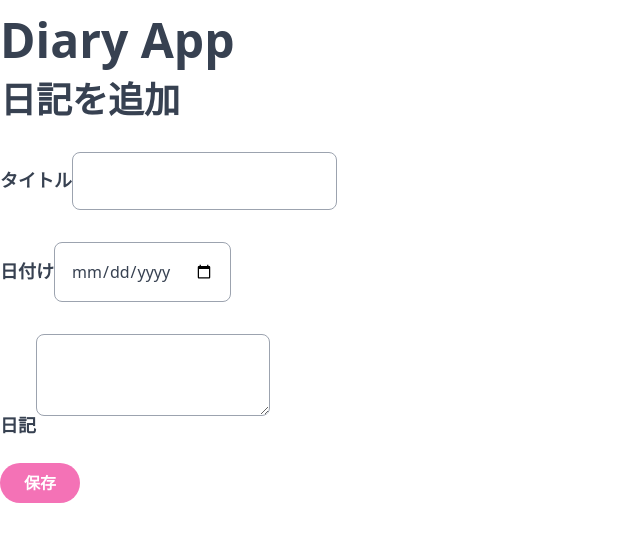
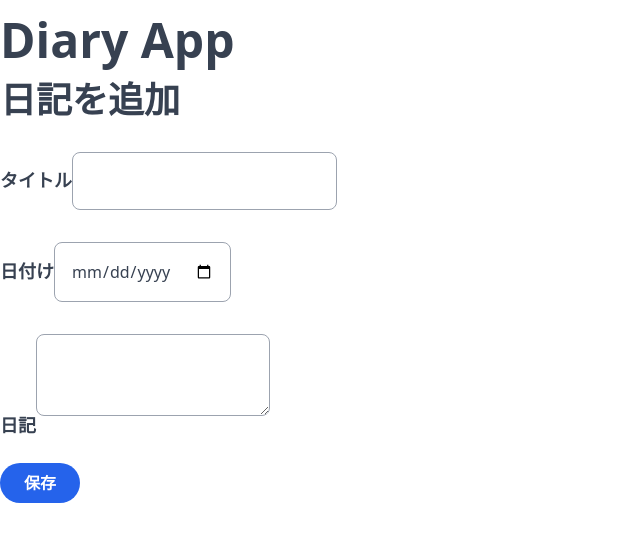
Before and after one commit to natsukikokubu/NewDiaryApp, a Next.js app: page /new in a window 1280 px wide. Shown: the top 542 px of the page, without its empty margins (0-640 px from the left). Built offline with nearby package versions, Linux system fonts and the light colour scheme.

Commit message:
css修正

```diff
--- a/src/pages/button.tsx
+++ b/src/pages/button.tsx
@@ -17,7 +17,7 @@ export const Button = ({
   };
   return (
     <button
-      className="bg-pink-400 hover:bg-pink-600 text-white font-bold py-2 px-6 rounded-full"
+      className="bg-blue-600 hover:bg-blue-800 text-white font-bold py-2 px-6 rounded-full"
       onClick={onClick}
       {...rest}
     >
--- a/src/pages/index.tsx
+++ b/src/pages/index.tsx
@@ -65,13 +65,13 @@ export default function Home(props: Props) {
 
             <div>
               <a
-                className="bg-pink-500 hover:bg-pink-700 text-white font-bold py-2 px-6 rounded-full"
+                className="border border-x-2 border-y-2 border-blue-700  text-gray-800 font-bold py-2 px-6 rounded-full"
                 href={`/${diary.id}/edit`}
               >
                 編集
               </a>
               <button
-                className="bg-blue-500 hover:bg-blue-800 text-white font-bold py-2 px-6 rounded-full"
+                className="border border-x-2 border-y-2 border-blue-700  text-gray-800 font-bold py-2 px-6 rounded-full"
                 onClick={() => handleClickDeleteButton(diary.id)}
               >
                 削除
```
